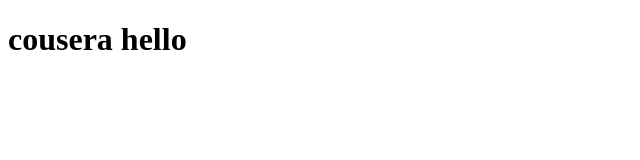
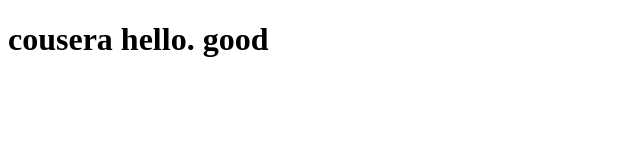
Before and after one commit to GlamAnn/coursera-web, a plain HTML site: page site/index.html in a window 1280 px wide. Shown: the whole page, without its empty margins (0-640 px from the left). Drawn offline with Linux system fonts and the light colour scheme.

Commit message:
some changes

```diff
--- a/site/index.html
+++ b/site/index.html
@@ -5,7 +5,7 @@
 	<title>hello coursera</title>
 </head>
 <body>
-	<h1>cousera hello</h1>
+	<h1>cousera hello. good</h1>
 
 </body>
 </html>
```
